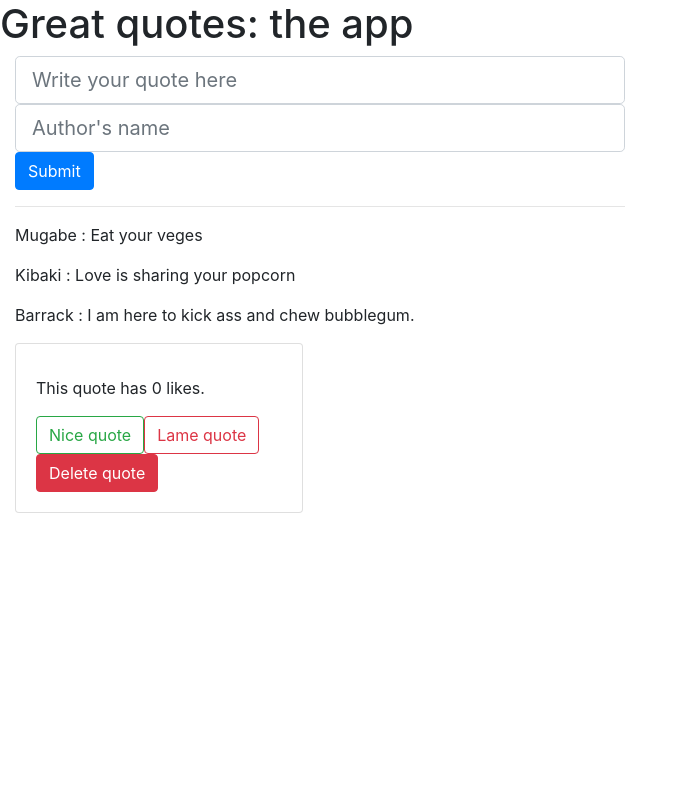
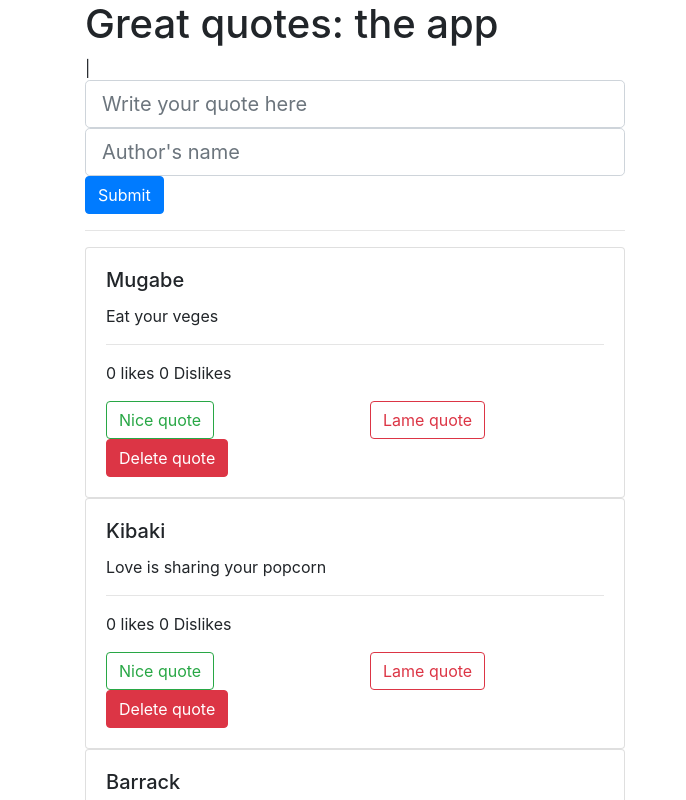
Before and after one commit to Dennis-Kiambi/quote, an Angular app: page / in a window 1280 px wide. Shown: the top 800 px of the page, without its empty margins (0-686 px from the left). Built offline with nearby package versions, Linux system fonts and the light colour scheme.

Commit message:
add quote component, center styling, vote and delete butons

```diff
--- a/package.json
+++ b/package.json
@@ -24,12 +24,13 @@
     "zone.js": "~0.10.2"
   },
   "devDependencies": {
-    "@angular-devkit/build-angular": "~0.1001.2",
+    "@angular-devkit/build-angular": "^0.1001.3",
     "@angular/cli": "~10.1.2",
     "@angular/compiler-cli": "~10.1.2",
-    "@types/node": "^12.11.1",
     "@types/jasmine": "~3.5.0",
     "@types/jasminewd2": "~2.0.3",
+    "@types/node": "^12.11.1",
+    "angular-cli-ghpages": "^0.6.2",
     "codelyzer": "^6.0.0",
     "jasmine-core": "~3.6.0",
     "jasmine-spec-reporter": "~5.0.0",
--- a/src/app/app.component.html
+++ b/src/app/app.component.html
@@ -1,15 +1,18 @@
 <link rel="stylesheet" href="https://stackpath.bootstrapcdn.com/bootstrap/4.5.2/css/bootstrap.min.css"
     integrity="sha384-JcKb8q3iqJ61gNV9KGb8thSsNjpSL0n8PARn9HuZOnIxN0hoP+VmmDGMN5t9UJ0Z" crossorigin="anonymous">
-<h1>Great quotes: the app</h1>
-<div class="col-md-6">
-    <app-form></app-form>
-    <div>
-        <hr>
-
-        <p *ngFor='let quote of quotes'>
-            {{quote.author}} : {{quote.details}}
-        </p>
-
+<div class="container">
+    <div class="row">
+        <div class="col-md-6">
+            <h1>Great quotes: the app</h1>
+        </div>
     </div>
-    <app-vote></app-vote>
+    <div class="row">
+        <div class="col-md-6">
+            <app-form (addQuote)="addNewQuote($event)"></app-form>
+            <div>
+                <hr>
+                <app-quote *ngFor='let quote of quotes' [quote]="quote"></app-quote>
+            </div>
+        </div>
+    </div>
 </div>
--- a/src/app/app.component.ts
+++ b/src/app/app.component.ts
@@ -1,5 +1,5 @@
 import { Component } from '@angular/core';
-import { Quote } from './quote'
+import { Quote } from './quote';
 
 @Component({
   selector: 'app-root',
@@ -8,10 +8,18 @@ import { Quote } from './quote'
 })
 export class AppComponent {
   title = 'quote';
+  newQuote = new Quote();
 
   quotes: Quote[] = [
-    { author: 'Mugabe', details: 'Eat your veges' },
-    { author: 'Kibaki', details: 'Love is sharing your popcorn' },
-    { author: 'Barrack', details: 'I am here to kick ass and chew bubblegum.' }
+    { author: 'Mugabe', details: 'Eat your veges', likes: 0, dislikes: 0 },
+    { author: 'Kibaki', details: 'Love is sharing your popcorn', likes: 0, dislikes: 0 },
+    { author: 'Barrack', details: 'I am here to kick ass and chew bubblegum.', likes: 0, dislikes: 0 }
   ];
+
+  addNewQuote(quote) {
+    let quoteLength = this.quotes.length;
+    // quote.id = quoteLength + 1;
+    // quote.completeDate = new Date(quote.completeDate)
+    this.quotes.push(quote)
+  }
 }
--- a/src/app/app.module.ts
+++ b/src/app/app.module.ts
@@ -6,12 +6,14 @@ import { AppRoutingModule } from './app-routing.module';
 import { AppComponent } from './app.component';
 import { FormComponent } from './form/form.component';
 import { VoteComponent } from './vote/vote.component';
+import { QuoteComponent } from './quote/quote.component';
 
 @NgModule({
   declarations: [
     AppComponent,
     FormComponent,
-    VoteComponent
+    VoteComponent,
+    QuoteComponent
   ],
   imports: [
     BrowserModule,
--- a/src/app/form/form.component.html
+++ b/src/app/form/form.component.html
@@ -1,8 +1,11 @@
-<form (ngSubmit)='submitQuote()' #formForm='ngForm'>
-    <input class="form-control form-control-lg" type="text" placeholder="Write your quote here">
-    <input class="form-control form-control-lg" type="text" placeholder="Author's name">
-    <button type="submit" class="btn btn-primary">Submit</button>
-</form>
+<!-- <form (ngSubmit)='submitQuote()' #formForm='ngForm' novalidate> -->
+
+{{newQuote.author}} | {{newQuote.details}}
+<input class="form-control form-control-lg" [(ngModel)]="newQuote.details" type="text"
+    placeholder="Write your quote here">
+<input class="form-control form-control-lg" [(ngModel)]="newQuote.author" type="text" placeholder="Author's name">
+<button type="button" class="btn btn-primary" (click)="submitQuote()">Submit</button>
+<!-- </form> -->
 <div class="added-quote">
     <!-- <p>{{newQuote}}</p> -->
 </div>
--- a/src/app/form/form.component.ts
+++ b/src/app/form/form.component.ts
@@ -8,14 +8,19 @@ import { Component, OnInit, Output, EventEmitter } from '@angular/core';
 })
 export class FormComponent implements OnInit {
   @Output() addQuote = new EventEmitter<Quote>();
-  newQuote = new Quote();
+
+  newQuote: Quote = new Quote();
 
   submitQuote() {
+    //validate the input from html then emit quote
+    //then clear form
     this.addQuote.emit(this.newQuote);
   }
   constructor() { }
 
   ngOnInit(): void {
+    /* this.newQuote.author = 'test author'
+    this.newQuote.details = 'test details' */
   }
 
 }
--- a/src/app/quote.ts
+++ b/src/app/quote.ts
@@ -1,4 +1,6 @@
 export class Quote {
     author: string;
     details: string;
+    likes: number = 0;
+    dislikes: number = 0;
 }
--- /dev/null
+++ b/src/app/quote/quote.component.html
@@ -0,0 +1,16 @@
+<!-- <app-vote></app-vote> -->
+
+<div class="card">
+    <!-- <img src="..." class="card-img-top" alt="..."> -->
+    <div class="card-body">
+        <h5 class="card-title">{{quote.author}}</h5>
+        <p>{{quote.details}}</p>
+
+        <hr />
+        <p class="card-text">{{quote.likes}} likes {{quote.dislikes}} Dislikes </p>
+
+        <app-vote [quote]="quote"></app-vote>
+
+        <button type="button" class="btn btn-danger" (click)='quoteDelete(true)'>Delete quote</button>
+    </div>
+</div>
--- /dev/null
+++ b/src/app/quote/quote.component.ts
@@ -0,0 +1,26 @@
+import { Component, Input, OnInit, Output, EventEmitter } from '@angular/core';
+import { Quote } from '../quote';
+
+@Component({
+  selector: 'app-quote',
+  templateUrl: './quote.component.html',
+  styleUrls: ['./quote.component.css']
+})
+export class QuoteComponent implements OnInit {
+
+  @Input()
+  quote: Quote;
+
+  @Output()
+  isComplete = new EventEmitter<boolean>();
+
+  quoteDelete(complete: boolean) {
+    this.isComplete.emit(complete);
+  }
+
+  constructor() { }
+
+  ngOnInit(): void {
+  }
+
+}
--- a/src/app/vote/vote.component.html
+++ b/src/app/vote/vote.component.html
@@ -1,10 +1,8 @@
-<div class="card" style="width: 18rem;">
-    <!-- <img src="..." class="card-img-top" alt="..."> -->
-    <div class="card-body">
-        <h5 class="card-title"></h5>
-        <p class="card-text">This quote has {{numberOfLikes}} likes.</p>
-        <button type="button" class="btn btn-outline-success" (click)='niceButtonClick()'>Nice quote</button>
-        <button type="button" class="btn btn-outline-danger" (click)='lameButtonClick()'>Lame quote</button>
-        <button type="button" class="btn btn-danger">Delete quote</button>
+<div class="row">
+    <div class="col-md-6 col-sm-12">
+        <button type="button" class="btn btn-outline-success" (click)='increaseLikes()'>Nice quote</button>
+    </div>
+    <div class="col-md-6 col-sm-12">
+        <button type="button" class="btn btn-outline-danger" (click)='increaseDislikes()'>Lame quote</button>
     </div>
 </div>
--- a/src/app/vote/vote.component.ts
+++ b/src/app/vote/vote.component.ts
@@ -1,4 +1,4 @@
-import { Component, OnInit, Output, EventEmitter } from '@angular/core';
+import { Component, OnInit, Output, EventEmitter, Input } from '@angular/core';
 import { Quote } from '../quote';
 
 @Component({
@@ -9,7 +9,21 @@ import { Quote } from '../quote';
 export class VoteComponent implements OnInit {
   @Output() isComplete = new EventEmitter<boolean>();
 
-  numberOfLikes: number = 0;
+
+  @Input()
+  quote: Quote;
+
+  increaseLikes() {
+    this.quote.likes++
+  }
+
+  increaseDislikes() {
+    this.quote.dislikes++
+  }
+
+
+  //@Input()
+  /* numberOfLikes: number = 0;
   // newQuote = new Quote();
 
   niceButtonClick() {
@@ -18,7 +32,7 @@ export class VoteComponent implements OnInit {
 
   lameButtonClick() {
     this.numberOfLikes--;
-  }
+  } */
 
   // deleteQuote(complete: boolean) {
   //   this.isComplete.emit(complete);
```
Also changed, not shown: src/app/quote/quote.component.css (added), 2 other files (tests, documents, lock files or other folders).
